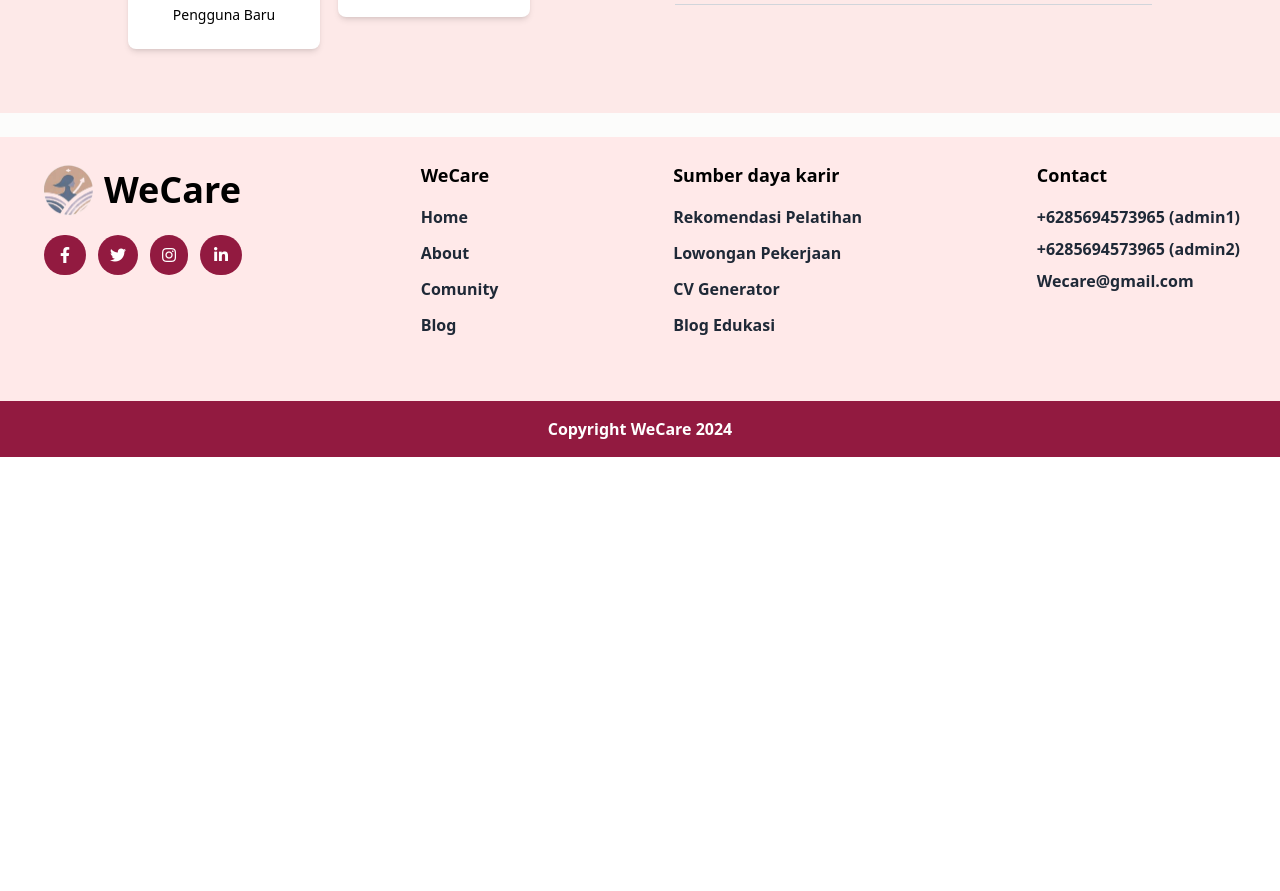
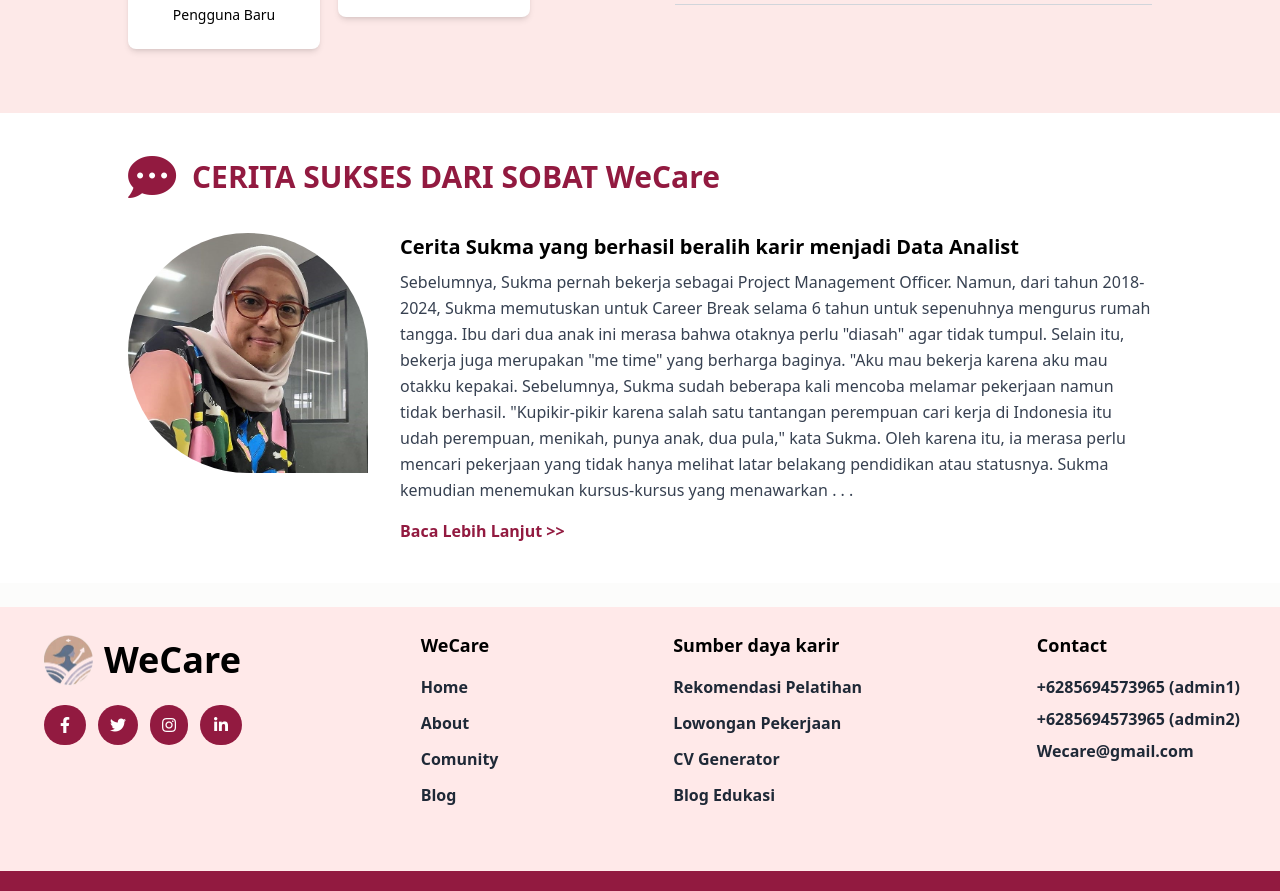
Before and after one commit to Nyi-Ageng-Serang/WeCare-final-project, a React (Vite) app: page /Blog in a window 1280 px wide. Shown: the part 2782-3673 px from the top of the page. Before the commit the page ends 3239 px from the top, so only its background shows below. Built offline with nearby package versions, Linux system fonts and the light colour scheme.

Commit message:
create CeritaSuksesSection dan add img Sukma

```diff
--- a/src/components/Blog/BlogPage.jsx
+++ b/src/components/Blog/BlogPage.jsx
@@ -1,4 +1,5 @@
 import ArtikelSection from "./ArtikelSection";
+import CeritaSuksesSection from "./CeritaSuksesSection";
 import CommunityCTA from "./CTAkomunitas";
 import FAQSection from "./FAQSection";
 import HeroSection from "./HeroSection";
@@ -12,6 +13,7 @@ function BlogPage() {
       <CommunityCTA/>
       <NewsSection/>
       <FAQSection/>
+      <CeritaSuksesSection/>
     </>
   );
 }
--- /dev/null
+++ b/src/components/Blog/CeritaSuksesSection.jsx
@@ -0,0 +1,50 @@
+import React from 'react';
+import sukma from '../../assets/sukma.jpg';
+
+const CeritaSuksesSection = () => {
+  return (
+    <div className="bg-white py-10 px-10 md:px-32">
+      {/* Icon and Title */}
+      <div className="flex items-center mb-8">
+        <div className="text-[#921A40] text-5xl mr-4">
+          <i className="fas fa-comment-dots"></i>
+        </div>
+        <h2 className="text-[#921A40] text-3xl md:text-3xl font-black">
+          CERITA SUKSES DARI SOBAT WeCare
+        </h2>
+      </div>
+
+      {/* Content Section */}
+      <div className="flex flex-col md:flex-row items-center md:items-start space-y-8 md:space-y-0 md:space-x-8">
+        {/* Profile Image */}
+        <div className="w-32 h-32 md:w-60 md:h-60 rounded-bl-[50%] rounded-tr-[50%] rounded-tl-[50%] overflow-hidden flex-shrink-0">
+          <img
+            src={sukma}
+            alt="Profile of Sukma"
+            className="object-cover w-full h-full"
+          />
+        </div>
+
+        {/* Text Content */}
+        <div className="text-left">
+          <h3 className="text-xl font-semibold text-black mb-2">
+            Cerita Sukma yang berhasil beralih karir menjadi Data Analist
+          </h3>
+          <p className="text-gray-700 leading-relaxed">
+            Sebelumnya, Sukma pernah bekerja sebagai Project Management Officer. Namun, dari tahun 2018-2024, Sukma memutuskan untuk Career Break
+            selama 6 tahun untuk sepenuhnya mengurus rumah tangga. Ibu dari dua anak ini merasa bahwa otaknya perlu "diasah" agar tidak tumpul. Selain itu,
+            bekerja juga merupakan "me time" yang berharga baginya. "Aku mau bekerja karena aku mau otakku kepakai. Sebelumnya, Sukma sudah beberapa kali
+            mencoba melamar pekerjaan namun tidak berhasil. "Kupikir-pikir karena salah satu tantangan perempuan cari kerja di Indonesia itu udah perempuan,
+            menikah, punya anak, dua pula," kata Sukma. Oleh karena itu, ia merasa perlu mencari pekerjaan yang tidak hanya melihat latar belakang pendidikan
+            atau statusnya. Sukma kemudian menemukan kursus-kursus yang menawarkan . . .
+          </p>
+          <a href="#" className="text-[#921A40] font-semibold mt-4 inline-block">
+            Baca Lebih Lanjut &gt;&gt;
+          </a>
+        </div>
+      </div>
+    </div>
+  );
+};
+
+export default CeritaSuksesSection;
```
Also changed, not shown: src/assets/sukma.jpg (added).
